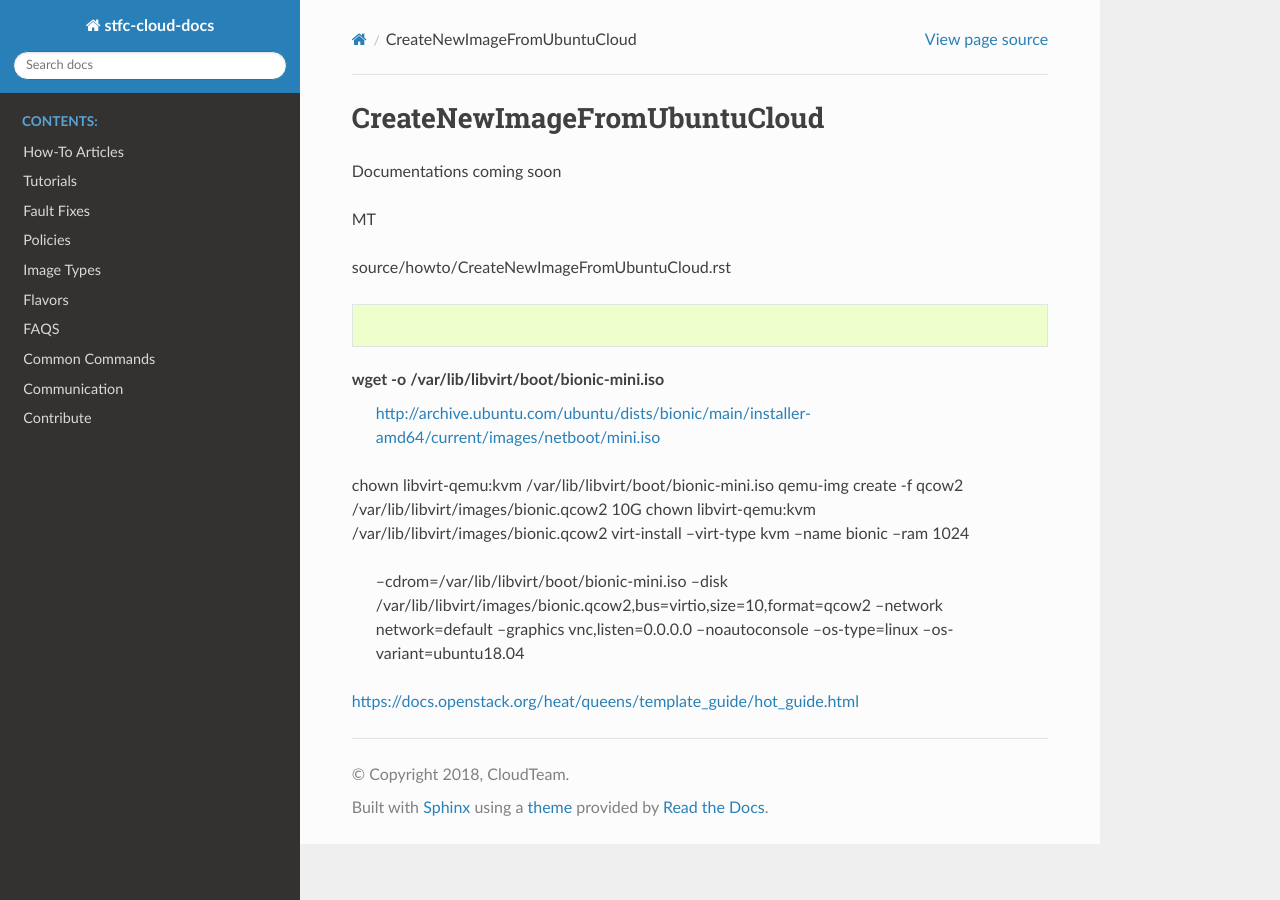
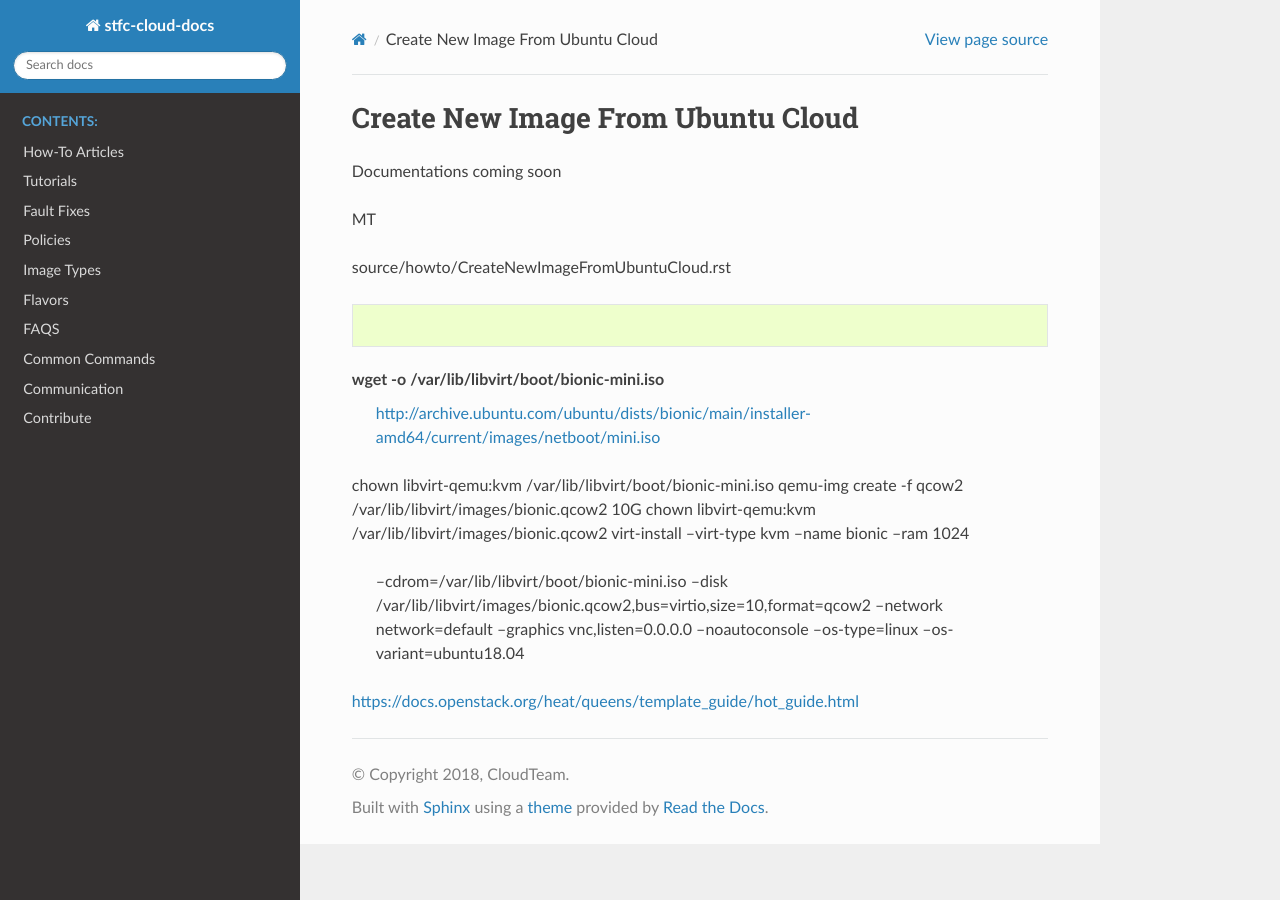
Before and after one commit to stfc/cloud-docs, a Sphinx documentation site: the page built from source/howto/CreateNewImageFromUbuntuCloud.rst, in a window 1280 px wide. Built offline with Sphinx 7.4.7 and the Read the Docs theme 2.0.0, drawn with Linux system fonts in a browser that asks for light colours.

Commit message:
added spaces

```diff
--- a/source/howto/CreateNewImageFromUbuntuCloud.rst
+++ b/source/howto/CreateNewImageFromUbuntuCloud.rst
@@ -1,5 +1,5 @@
 =============================
-CreateNewImageFromUbuntuCloud
+Create New Image From Ubuntu Cloud
 =============================
 
 
```
